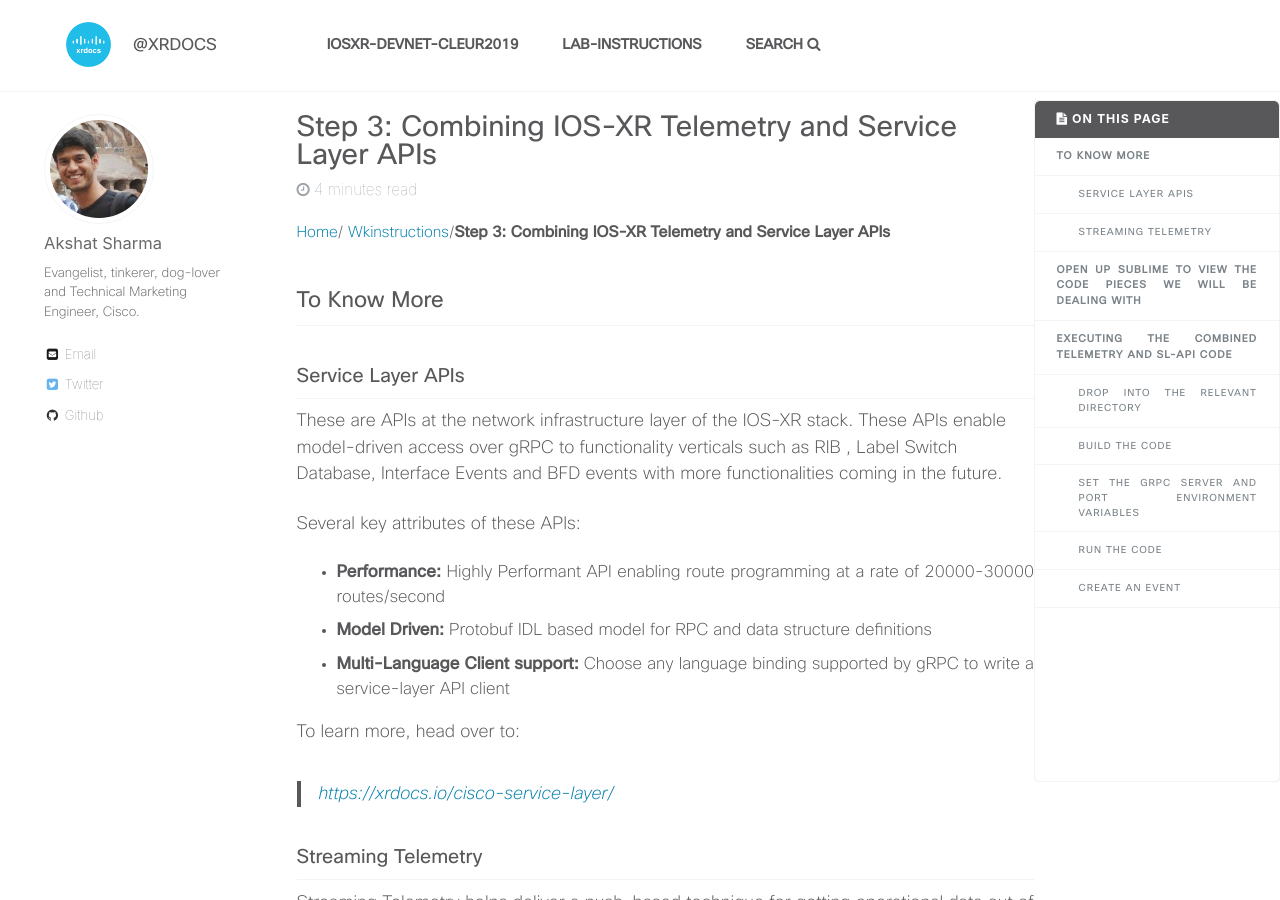
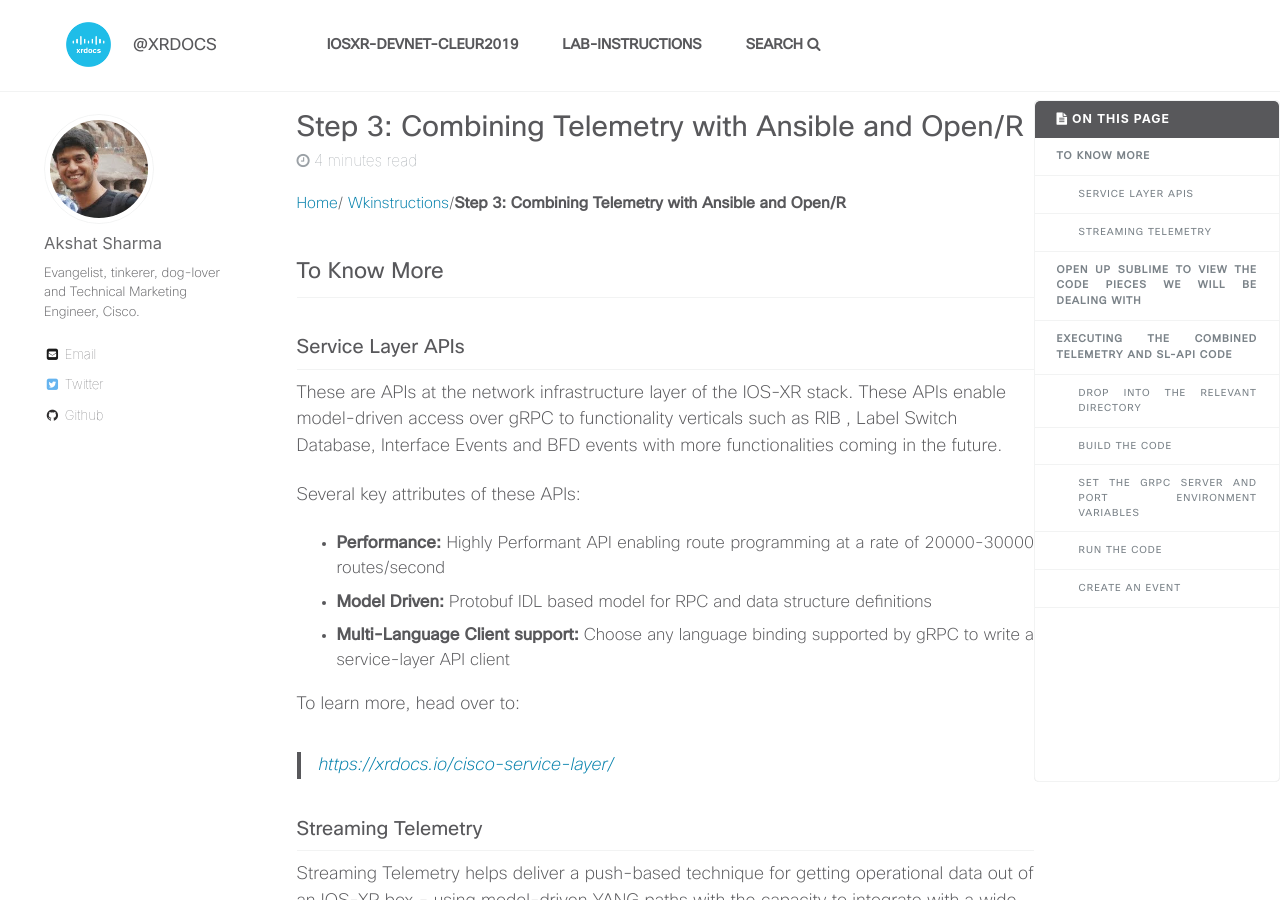
Before and after one commit to nanog75/hackathon, a Jekyll site: the page built from _wkinstructions/2019-01-30-step-3-combining-telemetry-with-Ansible-and-Open-r.md, in a window 1280 px wide and 900 px high. Built offline with Jekyll 4.4.1, drawn with Linux system fonts in a browser that asks for light colours; comment, search, counter and statistics services are not loaded.

Commit message:
Update 2019-01-30-step-3-combining-telemetry-with-Ansible-and-Open-r.md

```diff
--- a/_wkinstructions/2019-01-30-step-3-combining-telemetry-with-Ansible-and-Open-r.md
+++ b/_wkinstructions/2019-01-30-step-3-combining-telemetry-with-Ansible-and-Open-r.md
@@ -1,7 +1,7 @@
 ---
 published: true
 date: '2018-06-12 10:13 -0400'
-title: 'Step 3:  Combining IOS-XR Telemetry and Service Layer APIs'
+title: 'Step 3:  Combining Telemetry with Ansible and Open/R '
 author: Akshat Sharma
 tags:
   - iosxr
```
